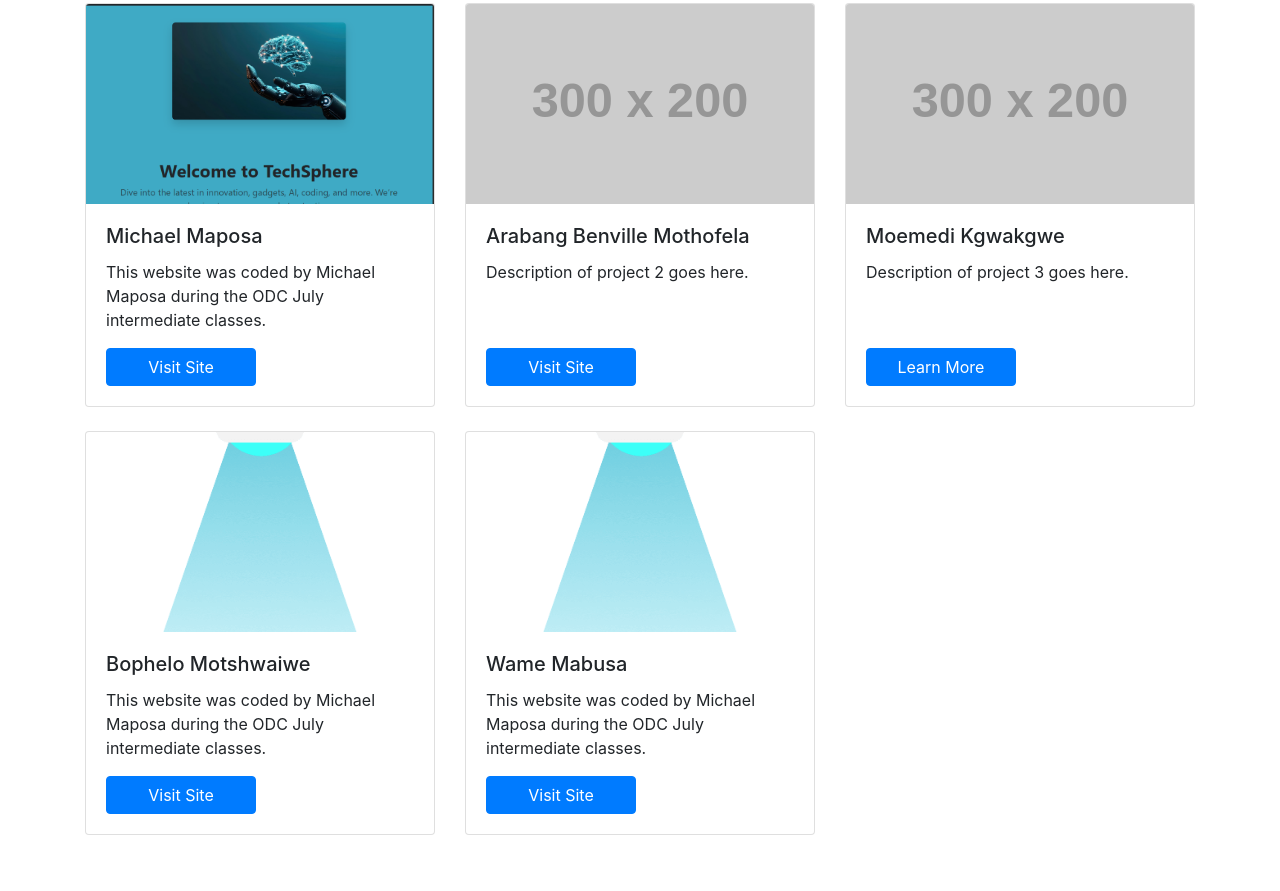
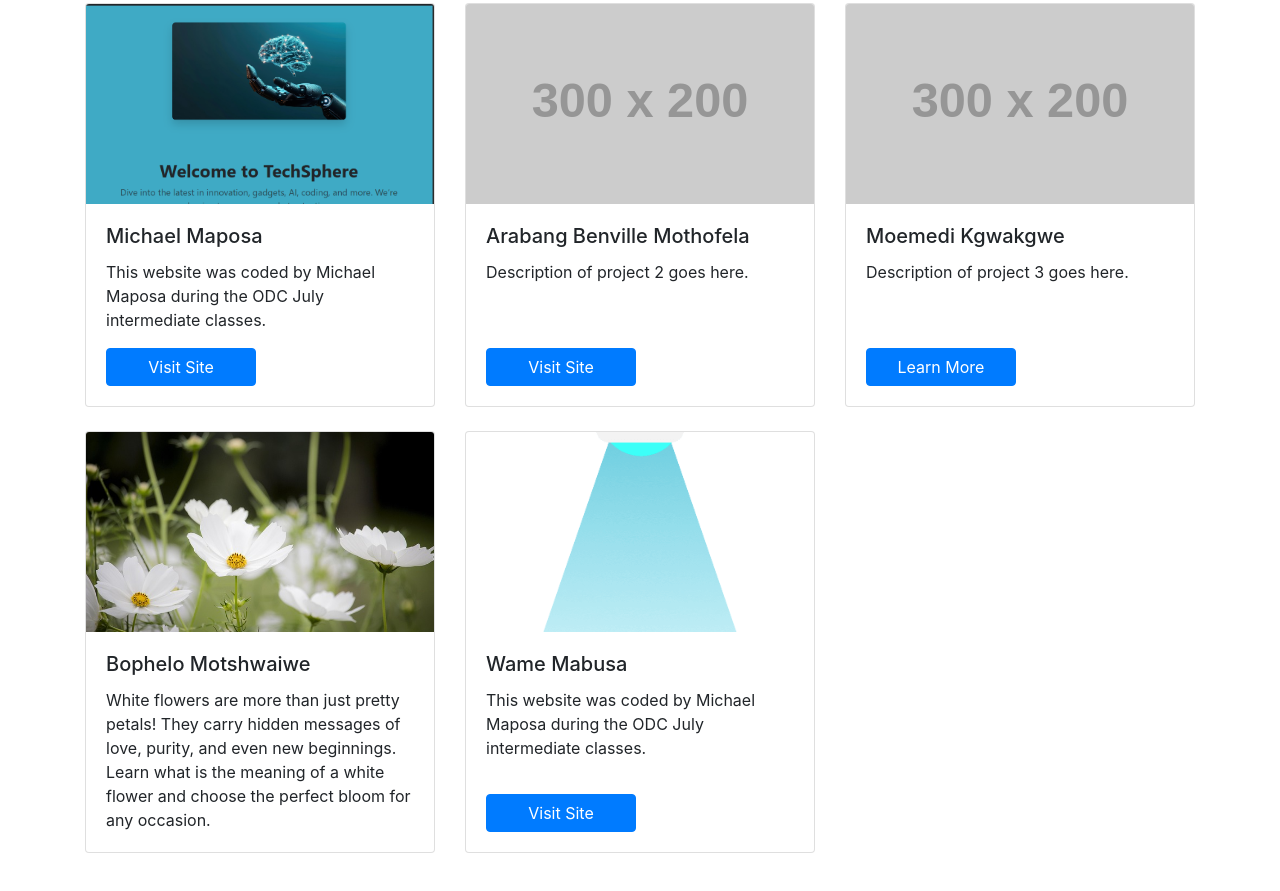
Before and after one commit to Kingtheo007/odc_july_intermediate, a plain HTML site: page index.html in a window 1280 px wide. Shown: the part 1465-2356 px from the top of the page. Drawn offline with nearby package versions, Linux system fonts and the light colour scheme; placeholder pictures from the web are drawn by us.

Commit message:
Updated index.html with new assets and changes

```diff
--- a/index.html
+++ b/index.html
@@ -169,12 +169,10 @@
             <!-- Card 1 -->
             <div class="col-md-4 mb-4">
                 <div class="card">
-                    <img src="assets/ai-bot.png" class="card-img-top" alt="TechSphere">
+                    <img src="assets/flowers.jpg" class="card-img-top" alt="FlowerGarden">
                     <div class="card-body">
                         <h5 class="card-title">Bophelo Motshwaiwe</h5>
-                        <p class="card-text">This website was coded by Michael Maposa during the ODC July intermediate
-                            classes.</p>
-                        <a href="https://mike-odc.web.app/" class="btn btn-primary">Visit Site</a>
+                        <p class="card-text">White flowers are more than just pretty petals! They carry hidden messages of love, purity, and even new beginnings. Learn what is the meaning of a white flower and choose the perfect bloom for any occasion.</p>
                     </div>
                 </div>
             </div>
```
Also changed, not shown: assets/flowers.jpg (added).
